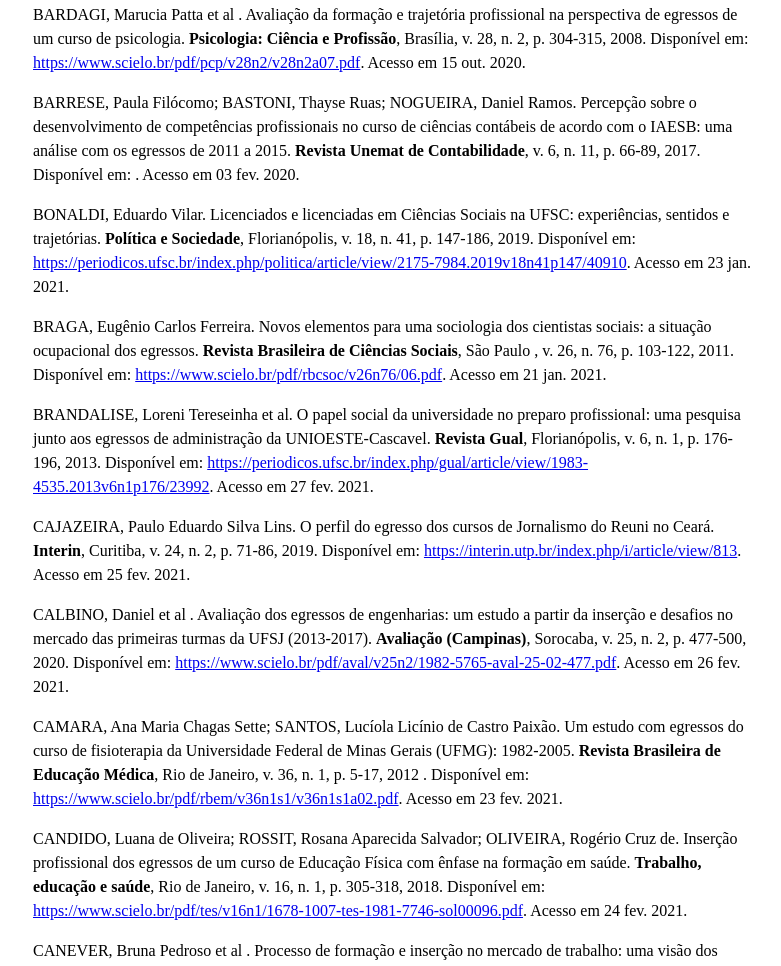
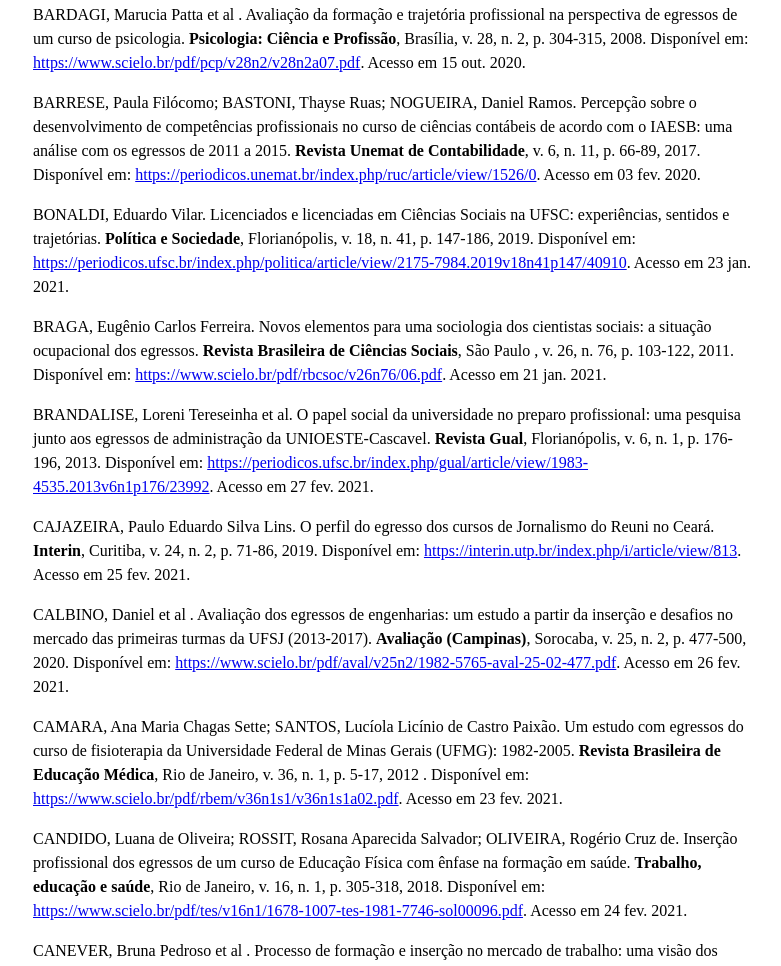
Before and after one commit to scholar-tools/pesquisa.com.egressos, a plain HTML site: page index.html in a window 1280 px wide. Shown: the part 860-1826 px from the top of the page, without its empty margins (247-1028 px from the left). Drawn offline with Linux system fonts and the light colour scheme.

Commit message:
Update index.html

```diff
--- a/index.html
+++ b/index.html
@@ -92,7 +92,7 @@
         <p>
             BARRESE, Paula Filócomo; BASTONI, Thayse Ruas; NOGUEIRA, Daniel Ramos. Percepção sobre o desenvolvimento de competências profissionais no curso de ciências contábeis de acordo com o IAESB: uma análise com os egressos de 2011 a 2015. <b>Revista Unemat de Contabilidade</b>,
             v. 6, n. 11, p. 66-89, 2017. Disponível em:
-            <a href="https://periodicos.unemat.br/index.php/ruc/article/view/1526/0"></a>. Acesso em 03 fev. 2020.
+            <a href="https://periodicos.unemat.br/index.php/ruc/article/view/1526/0">https://periodicos.unemat.br/index.php/ruc/article/view/1526/0</a>. Acesso em 03 fev. 2020.
         </p>
 
         <p>
```
